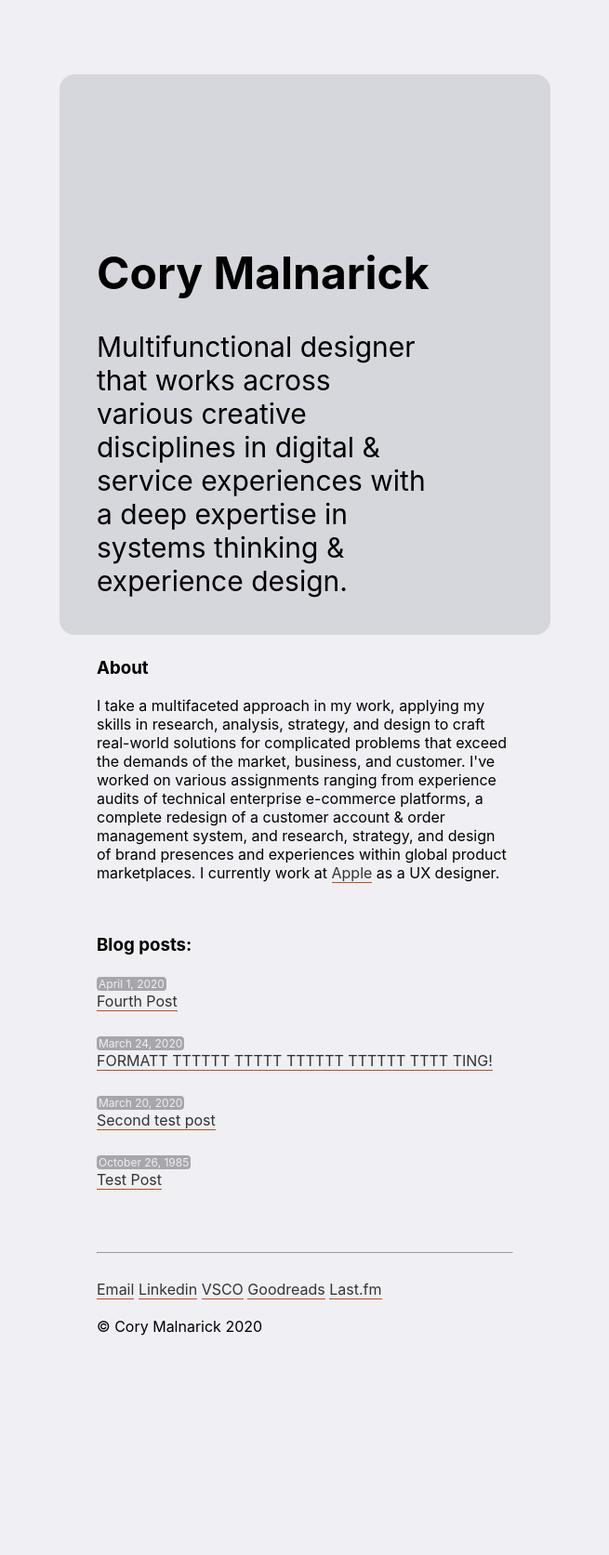
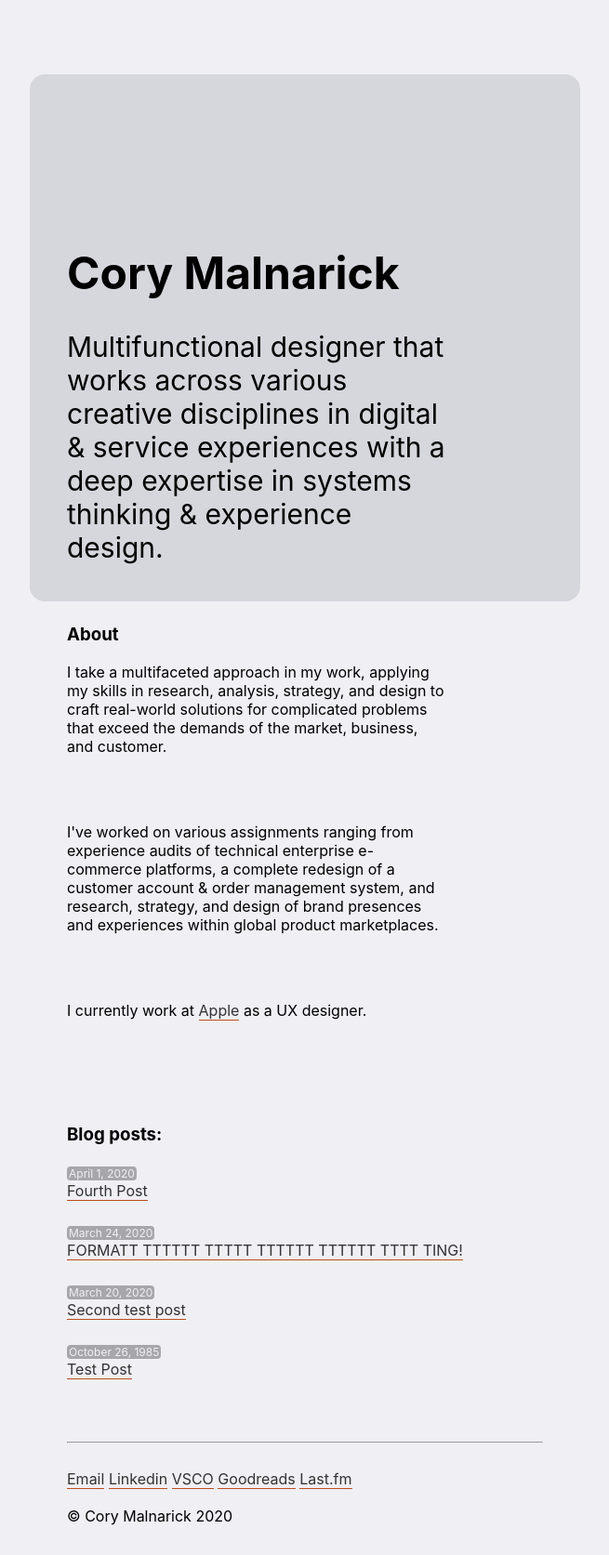
Before and after one commit to foundmonster/foundmonster.github.io, a Jekyll site: the page built from index.html, in a window 1280 px wide. Shown: the whole page at 93% size, without its empty margins (312-967 px from the left). Built offline with Jekyll 4.4.1, drawn with Linux system fonts in a browser that asks for light colours; before the commit the page ends 1469 px from its top, so only the background shows below that.

Commit message:
updating body width of content; and added class to about p

```diff
--- a/_sass/main.scss
+++ b/_sass/main.scss
@@ -4,7 +4,7 @@
     flex-direction: column;
     margin: auto;
     font-family: -apple-system,BlinkMacSystemFont,Helvetica,Arial,sans-serif;
-    max-width: 28rem;
+    max-width: 32rem;
     background-color: #EFEFF4;
 }
 
@@ -31,6 +31,10 @@
     width: 80%;
     font-size: 30px;
     margin-block-end: 0px;
+}
+
+.p-home {
+	width: 80%;
 }
 
 .navspacing {
--- a/index.html
+++ b/index.html
@@ -8,11 +8,12 @@
 	<p class="homecard-body">Multifunctional designer that works across various creative disciplines in digital & service experiences with a deep expertise in systems thinking & experience design.</p>
 </div>
 <h3>About</h3>
-<p>I take a multifaceted approach in my work, applying my skills in research, analysis, strategy, and design to craft real-world solutions for complicated problems that exceed the demands of the market, business, and customer.
-
-I've worked on various assignments ranging from experience audits of technical enterprise e-commerce platforms, a complete redesign of a customer account & order management system, and research, strategy, and design of brand presences and experiences within global product marketplaces.
-
-I currently work at <a href="https://apple.com">Apple</a> as a UX designer. </p>
+<p class="p-home">I take a multifaceted approach in my work, applying my skills in research, analysis, strategy, and design to craft real-world solutions for complicated problems that exceed the demands of the market, business, and customer.</p> <br>
+<br>
+<p class="p-home">I've worked on various assignments ranging from experience audits of technical enterprise e-commerce platforms, a complete redesign of a customer account & order management system, and research, strategy, and design of brand presences and experiences within global product marketplaces.</p><br>
+<br>
+<p class="p-home">I currently work at <a href="https://apple.com">Apple</a> as a UX designer.</p><br>
+<br>
 <ul><h3>Blog posts:</h3>
 {% for post in site.posts %}
 <li>
```
